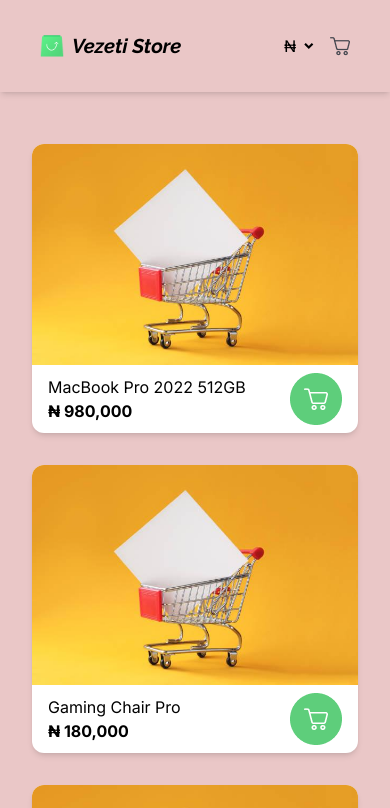
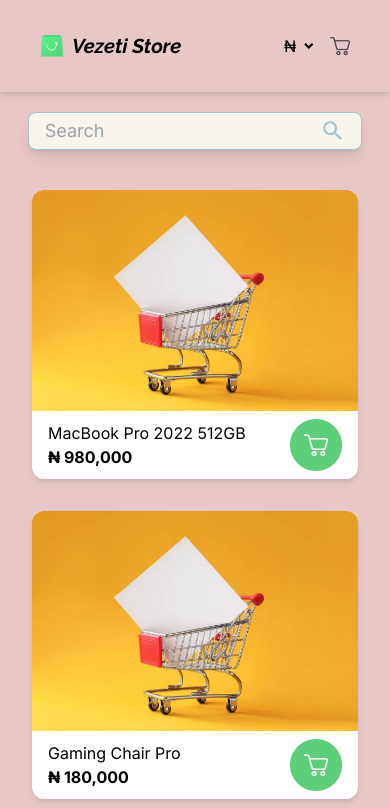
Before and after one commit to ImehUsoro/vezeti-frontend-assessment, a React (Create React App) app: page / in a window 390 px wide. Shown: the top 808 px of the page. Built offline with nearby package versions, Linux system fonts and the light colour scheme.

Commit message:
cart and search mobile responsiveness done

```diff
--- a/src/components/CheckoutModal.tsx
+++ b/src/components/CheckoutModal.tsx
@@ -24,16 +24,23 @@ const CheckoutModal = () => {
   };
 
   return (
-    <div className="border bg-quart py-4 rounded-md flex flex-col px-4 w-max">
-      <p className={`text-center ${cartItems.length > 0 ? "mb-4" : ""} `}>
+    <div className="border bg-quart py-4 rounded-md flex flex-col xxxsm:px-4 w-max">
+      <p
+        className={`text-center text-lg font-semibold ${
+          cartItems.length > 0 ? "mb-4" : ""
+        } `}
+      >
         {cartItems.length > 0 ? "Your Cart" : "Your Cart is Empty"}
       </p>
 
       <div className="flex flex-col gap-4">
         {cartItems.length > 0
           ? unique.map((item) => (
-              <div className="flex justify-between gap-4 px-4" key={item.id}>
-                <span className="flex center gap-3">
+              <div
+                className="flex flex-col spaceOut gap-4 xsm:flex-row xsm:gap-8 px-4"
+                key={item.id}
+              >
+                <span className="flex flex-col spaceOut w-[200px] mini:flex-row mini:w-[300px] gap-3">
                   <p>{item.name}</p>
                   <div className="flex center gap-2">
                     <button
--- a/src/components/Header.tsx
+++ b/src/components/Header.tsx
@@ -57,7 +57,7 @@ const Header = () => {
 
   return (
     <header
-      className={`spaceOut px-10 py-8 select-none fixed top-0 shadow-md z-20 w-full bg-main ${
+      className={`spaceOut px-6 xxxsm:px-10 py-8 select-none fixed top-0 shadow-md z-20 w-full bg-main ${
         showProductModal ? "pointer-events-none" : ""
       }`}
     >
--- a/src/components/Product.tsx
+++ b/src/components/Product.tsx
@@ -26,7 +26,7 @@ const Product = ({ product }: Props) => {
       />
       <div className="flex w-full flex-col xxsm:flex-row justify-between items-center px-4 py-2 gap-4 xxsm:gap-0">
         <div className="cursor-pointer">
-          <p className="">{name}</p>
+          <p className="text-center">{name}</p>
           <p className="productPrice">{convertToCurrency(price, currency)}</p>
         </div>
         <img
--- a/src/components/Products.tsx
+++ b/src/components/Products.tsx
@@ -2,11 +2,17 @@ import React, { useEffect, useState } from "react";
 import Product from "./Product";
 import { products } from "../ProductData/ProductData";
 import { useProductsContext } from "../context/ProductContext";
+import { MdOutlineSearch } from "react-icons/md";
 
 const Products = () => {
-  const { searchInput, showProductModal, showCheckoutModal } =
+  const { searchInput, showProductModal, showCheckoutModal, setSearchInput } =
     useProductsContext();
   const [filteredProducts, setFilteredProducts] = useState(products);
+
+  const handleChange = (e: React.FormEvent<HTMLInputElement>) => {
+    const { value } = e.currentTarget;
+    setSearchInput(value);
+  };
 
   useEffect(() => {
     setFilteredProducts(
@@ -18,6 +24,15 @@ const Products = () => {
 
   return (
     <>
+      <div className="center gap-4 rounded-lg px-4 py-1 bg-ter border border-secondary mt-28 shadow-lg self-center md:hidden">
+        <input
+          type="text"
+          onChange={handleChange}
+          placeholder="Search"
+          className="rounded-lg outline-none text-lg bg-ter w-32 xxsm:w-auto"
+        />
+        <MdOutlineSearch color="#A0C3D2" size={"1.6rem"} />
+      </div>
       {filteredProducts.length === 0 ? (
         <div className="flex-1 flex-col gap-6 center">
           <p className="text-2xl font-bold">No products found</p>
@@ -26,7 +41,7 @@ const Products = () => {
       ) : (
         <>
           <div
-            className={`flex-1 place-items-center auto-cols-auto mb-10 mt-36 px-8 grid grid-cols-1 grid:grid-cols-2 lg:grid-cols-3 mx-auto max-w-6xl gap-x-10 gap-y-8 ${
+            className={`flex-1 place-items-center auto-cols-auto mb-10 mt-10 md:mt-48 px-8 grid grid-cols-1 grid:grid-cols-2 lg:grid-cols-3 mx-auto max-w-6xl gap-x-10 gap-y-8 ${
               showProductModal || showCheckoutModal ? "pointer-events-none" : ""
             }`}
           >
--- a/tailwind.config.js
+++ b/tailwind.config.js
@@ -21,9 +21,10 @@ module.exports = {
     },
     extend: {
       screens: {
-        xxsm: "310px",
+        xxxsm: "310px",
         xxsm: "380px",
         xsm: "430px",
+        mini: "600px",
         grid: "712px",
         desktop: "1440px",
       },
```
